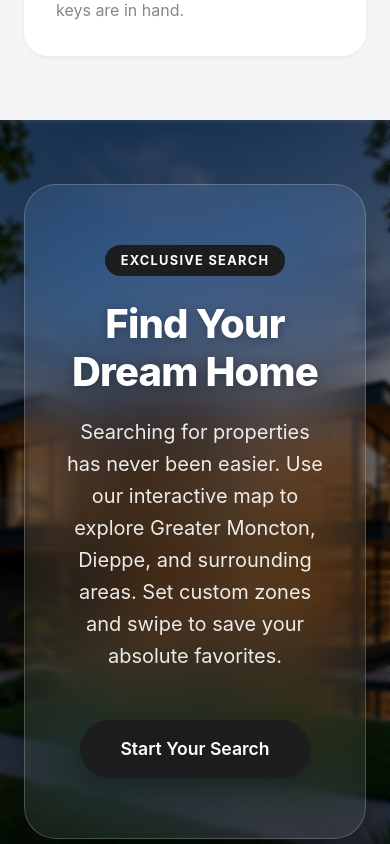
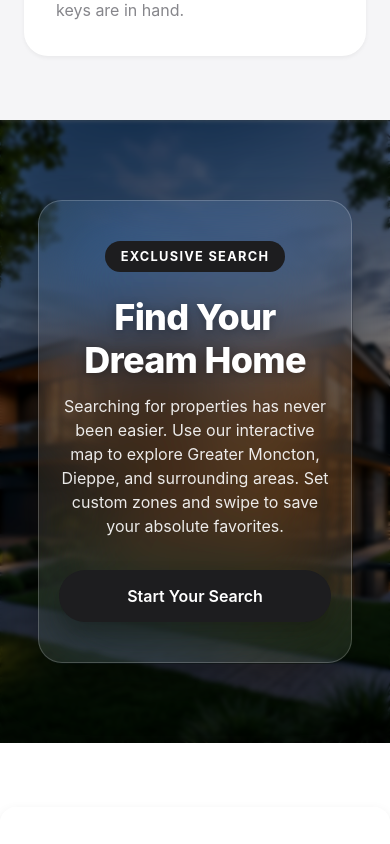
Before and after one commit to Raphael-lemire/raphael-website, a React (Vite) app: page / in a window 390 px wide. Shown: the part 3460-4304 px from the top of the page. Built offline with nearby package versions, Linux system fonts and the light colour scheme.

Commit message:
UI: Polished 'Find Your Home' section for mobile

```diff
--- a/src/pages/Home.css
+++ b/src/pages/Home.css
@@ -1019,4 +1019,33 @@
     .scroll-to-top.is-visible {
         transform: translateY(0);
     }
+
+    /* Browse Listings Mobile Polish */
+    .browse-listings-section {
+        padding: 80px 0;
+    }
+
+    .glass-card {
+        padding: 40px 20px;
+        width: 92%;
+        margin: 0 auto;
+        border-radius: 24px;
+    }
+
+    .browse-content .section-title {
+        font-size: 2.25rem;
+        margin-bottom: 12px;
+    }
+
+    .browse-content .section-subtitle {
+        font-size: 1rem;
+        margin-bottom: 32px;
+        line-height: 1.5;
+    }
+
+    .browse-btn {
+        width: 100%;
+        padding: 14px 24px;
+        font-size: 1rem;
+    }
 }
```
